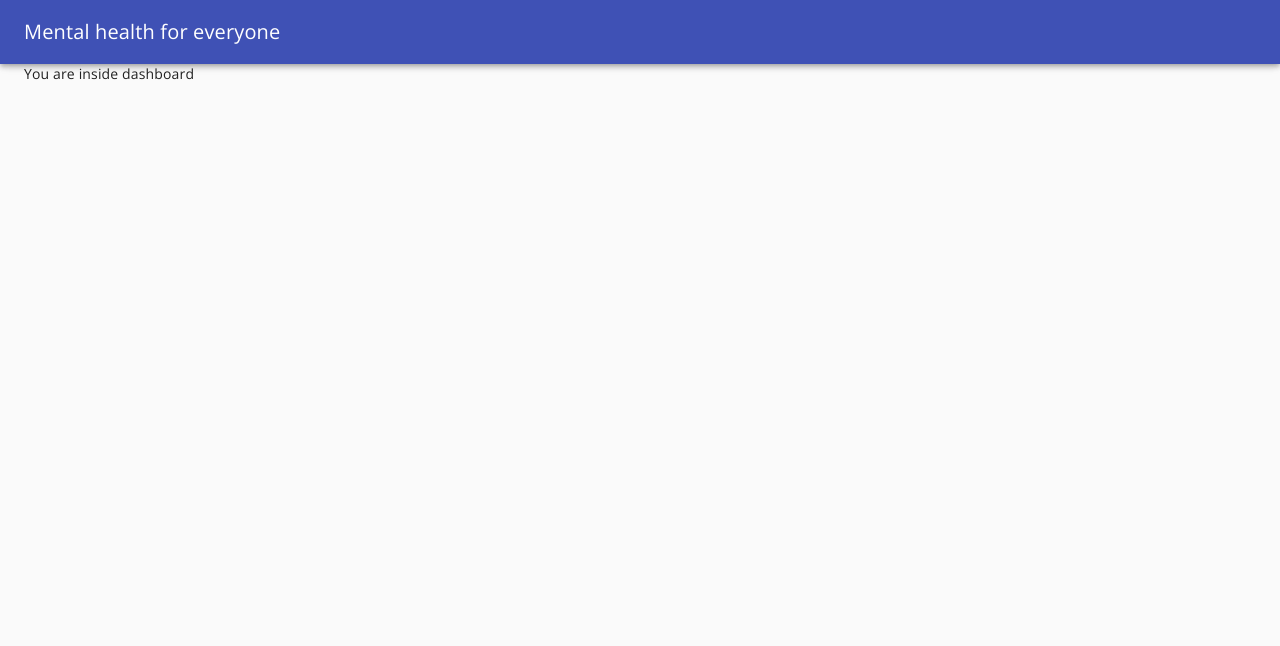
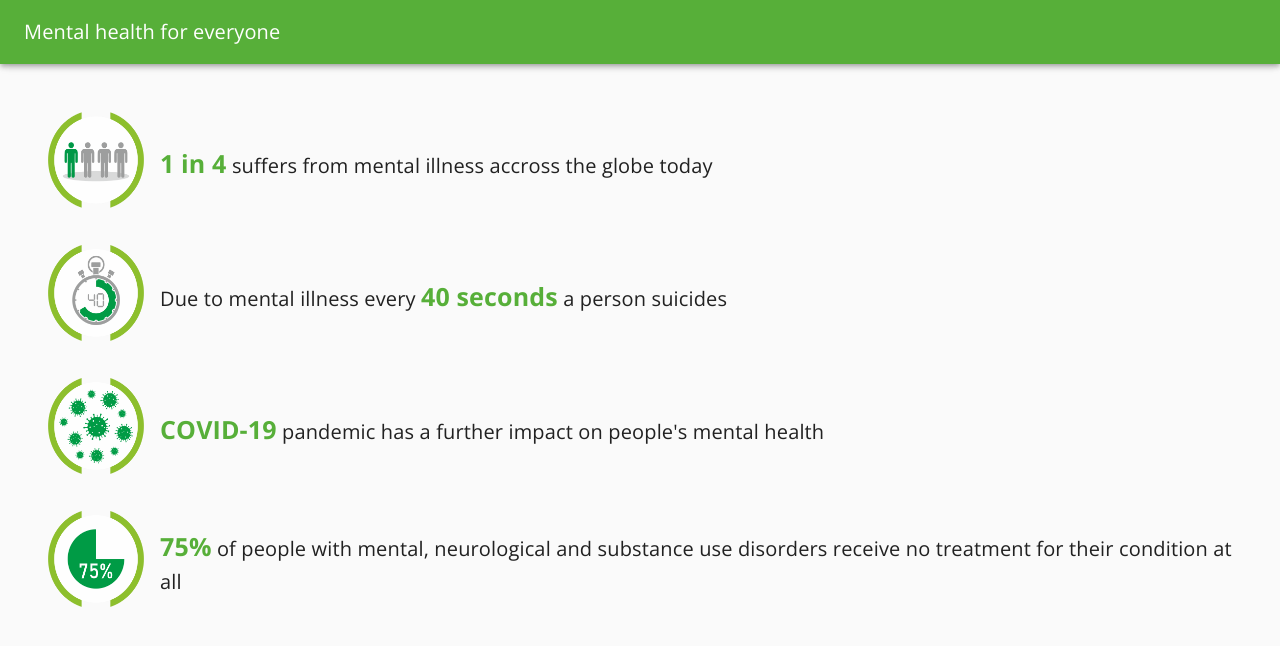
Before and after one commit to avinash683/world-health, a React (Create React App) app: page /dashboard in a window 1280 px wide. Shown: the top 646 px of the page. Built offline with nearby package versions, Linux system fonts and the light colour scheme.

Commit message:
Dashbord UI changes

```diff
--- a/src/App.css
+++ b/src/App.css
@@ -36,3 +36,14 @@
     transform: rotate(360deg);
   }
 }
+
+.image-description {
+  width: 6rem;
+  height: 6rem;
+}
+
+.bold-text {
+  color: #57af39;
+  font-weight: bolder;
+  font-size: 25px;
+}
--- a/src/components/Dashboard/index.jsx
+++ b/src/components/Dashboard/index.jsx
@@ -1,6 +1,51 @@
 import React from "react";
-function Dashboard(){
-  return <div>You are inside dashboard</div>
+import Grid from "@material-ui/core/Grid";
+import firstIcon from "../../assets/Icon 1.png";
+import secondIcon from "../../assets/Icon 2.png";
+import thirdIcon from "../../assets/Icon 3.png";
+import fourthIcon from "../../assets/Icon 4.png";
+import Typography from "@material-ui/core/Typography";
+import Box from "@material-ui/core/Box";
+
+function Dashboard() {
+  const information = [{
+    logo: firstIcon,
+    description: <Typography variant="h6">
+      <span className='bold-text'>1 in 4</span> suffers from mental illness accross the globe today
+    </Typography>
+  }, {
+    logo: secondIcon,
+    description: <Typography variant="h6">
+      Due to mental illness every <span className='bold-text'>40 seconds</span> a person suicides
+    </Typography>
+  }, {
+    logo: thirdIcon,
+    description: <Typography variant="h6">
+      <span className='bold-text'>COVID-19</span> pandemic has a further impact on people's mental health
+    </Typography>
+  }, {
+    logo: fourthIcon,
+    description:
+      <Typography variant="h6">
+        <span className='bold-text'>75%</span> of people with mental, neurological and substance use disorders receive
+        no treatment for their condition at all
+      </Typography>
+  }]
+
+  return <div>
+    <div style={{width: '100%'}}>
+      {information.map((data, index) => {
+        return <Box display="flex" p={1}>
+          <Box p={1}>
+            <img src={data.logo} alt="logo" className='image-description'/>
+          </Box>
+          <Box p={1} flexGrow={1} style={{margin:'auto'}}>
+            <Typography variant="h6">{data.description}</Typography>
+          </Box>
+        </Box>
+      })}
+    </div>
+  </div>
 }
 
 
--- a/src/components/Main/index.jsx
+++ b/src/components/Main/index.jsx
@@ -19,6 +19,9 @@ const useStyles = makeStyles((theme) => ({
     bottom: theme.spacing(2),
     right: theme.spacing(2),
   },
+  main: {
+    padding: theme.spacing(4)
+  }
 }));
 
 function ScrollTop(props) {
@@ -48,16 +51,18 @@ function ScrollTop(props) {
 }
 
 export default function Main(props) {
+  const classes = useStyles();
+
   return (
     <React.Fragment>
       <CssBaseline/>
-      <AppBar>
+      <AppBar style={{backgroundColor : "#57af39"}}>
         <Toolbar>
           <Typography variant="h6">Mental health for everyone</Typography>
         </Toolbar>
       </AppBar>
       <Toolbar id="back-to-top-anchor"/>
-      <Container>
+      <Container className={classes.main}>
          <Switch>
             <Redirect exact from='/' to='/dashboard'/>
             <Route path={`/dashboard`} component={Dashboard}/>
```
